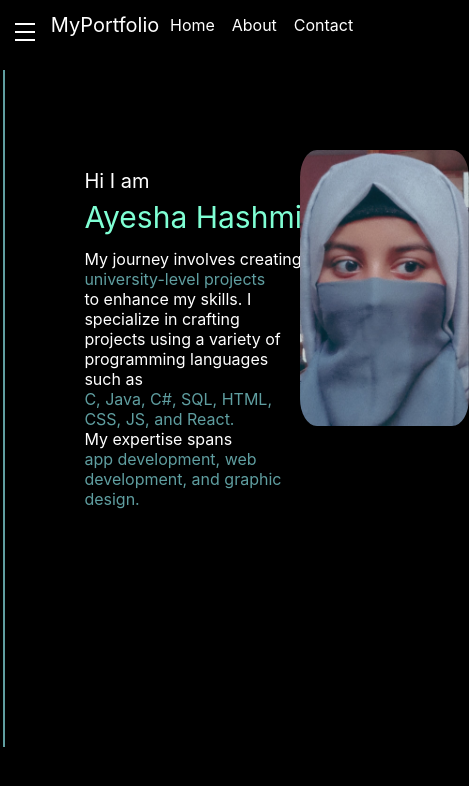
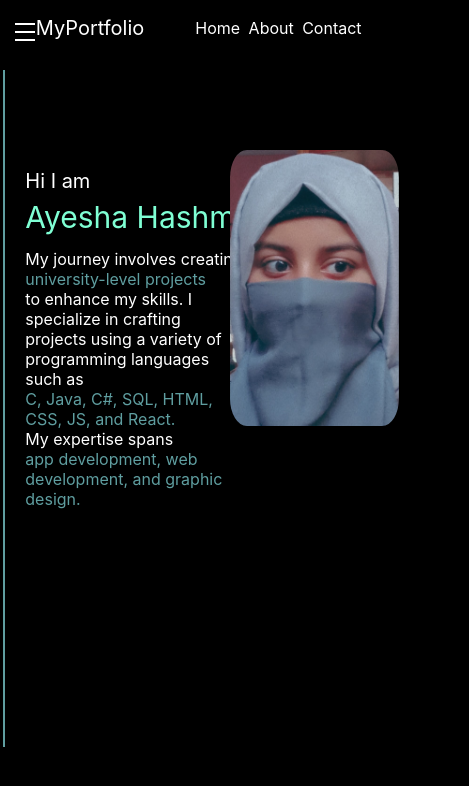
Before and after one commit to ayeshaahashmi/AHportfolio, a React (Create React App) app: page / in a window 390 px wide. Shown: the top 786 px of the page, 469 px wide, since content can reach past the window. Built offline with nearby package versions, Linux system fonts and the light colour scheme.

Commit message:
Update lesgo.css

```diff
--- a/src/components/lesgo.css
+++ b/src/components/lesgo.css
@@ -337,12 +337,14 @@ body {
   .navbar-brand {
     width: 120px;
     font-size: 20px;
+    top: 16px;
+    left: 30px;
   }
 
   .image-content img {
     width: 20vh;
     top: 150px;
-    left: 300px;
+    left: 230px;
   }
 
   .image-content2 img {
@@ -416,18 +418,23 @@ body {
   }
 
   .custom-nav-links .nav-item {
-    margin-right: 2vh;
+    margin-right: 1vh;
   }
 
   .text-content{
     top: 20vh;
-    left: 10vh;
+    left: 3vh;
     z-index: 0;
   }
 
   .text-content2{
     top: 20vh;
-    left: 10vh;
+    left: 3vh;
     z-index: 0;
   }
+
+  .nav-item{
+    position: relative;
+    top: 3px;
+  }
 }
```
